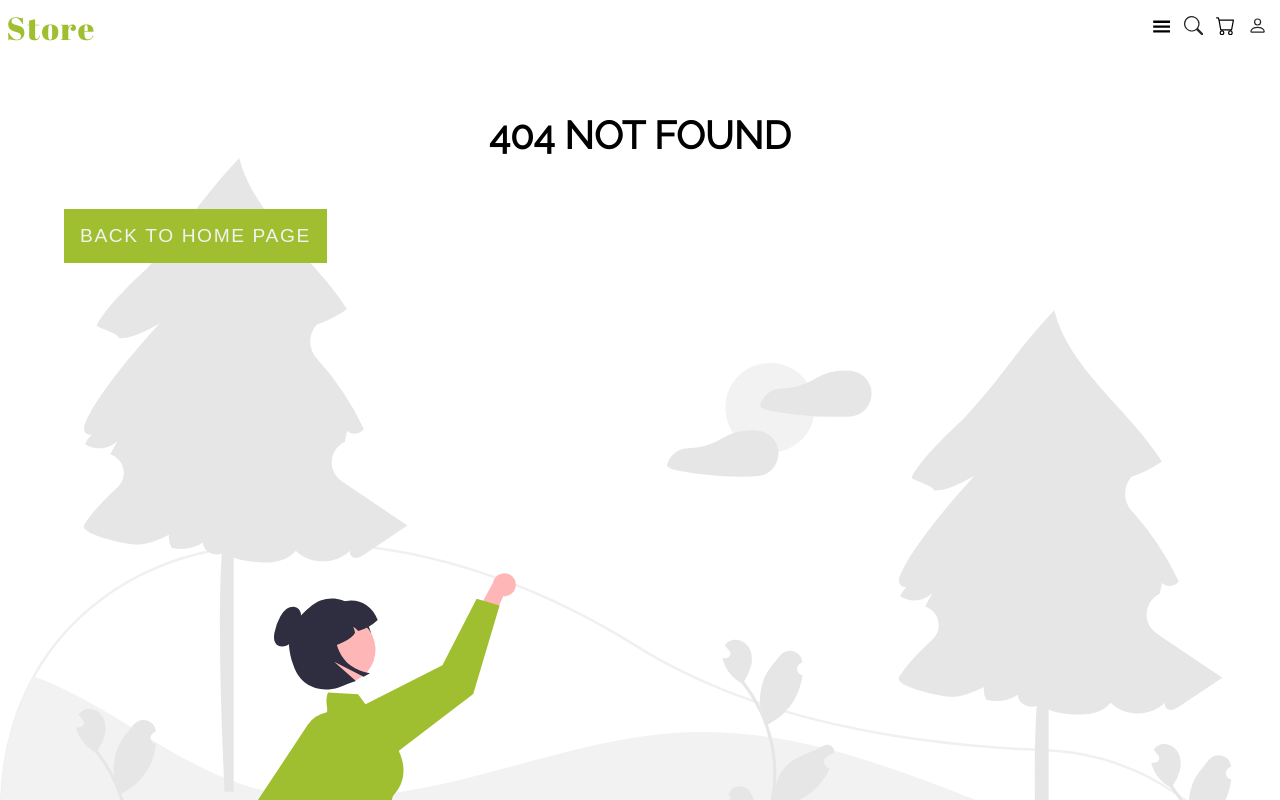
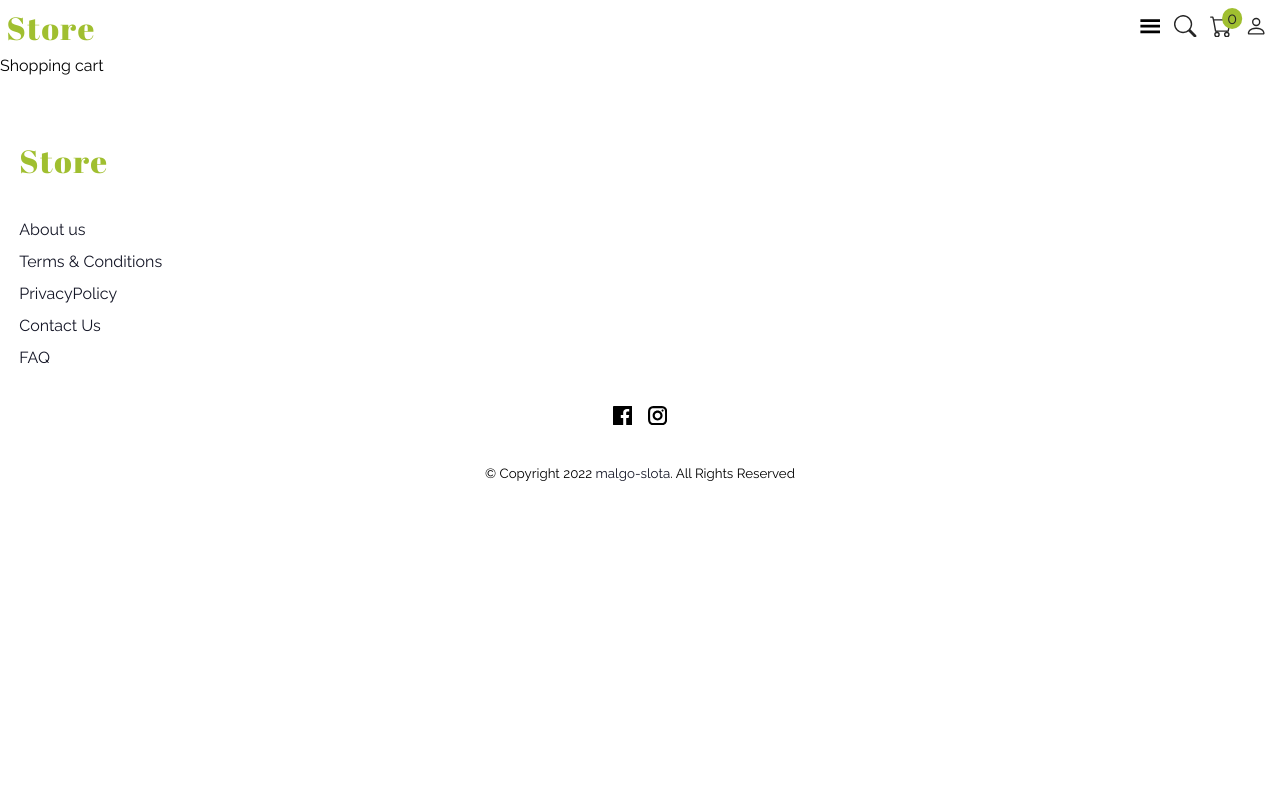
Before and after one commit to malgo-slota/e-commerce-app, a React (Create React App) app: page /cart in a window 1280 px wide. Before the commit this address had no page. Shown: the top 800 px of the page. Built offline with nearby package versions, Linux system fonts and the light colour scheme.

Commit message:
add to cart functionality

```diff
--- a/src/App.js
+++ b/src/App.js
@@ -1,5 +1,6 @@
 import React from "react";
 import { BrowserRouter} from "react-router-dom";
+import { CartProvider } from "./CartContext";
 //components
 import Header from './components/Header';
 import Pages from './pages/Pages';
@@ -8,12 +9,13 @@ import Footer from "./components/Footer";
 function App() {
 
   return (
-    <BrowserRouter>
-      <Header />
-      <Pages />
-      <Footer />
-    </BrowserRouter>
-
+    <CartProvider>
+      <BrowserRouter>
+        <Header />
+        <Pages />
+        <Footer />
+      </BrowserRouter>
+    </CartProvider>
   );
 }
 
--- /dev/null
+++ b/src/CartContext.js
@@ -0,0 +1,20 @@
+import { createContext, useState } from 'react';
+
+const CartContext = createContext();
+
+export function CartProvider({ children }) {
+
+    const [cartItems, setCartItems] = useState([]);
+
+    const addToCart = (title, price) => {
+        setCartItems((prevState) => [...prevState, {title, price}]);
+    };
+
+	return (
+		<CartContext.Provider value={{ cartItems, addToCart }}>
+			{children}
+		</CartContext.Provider>
+	);
+}
+
+export default CartContext;
--- a/src/components/BestRated.jsx
+++ b/src/components/BestRated.jsx
@@ -5,7 +5,6 @@ import styled from 'styled-components';
 import Rating from '@mui/material/Rating';
 //components
 import Buttons from '../components/Buttons';
-
 
 function BestRated () {
     const [bestRated, setBestRated] = useState([]);
@@ -38,7 +37,7 @@ function BestRated () {
                         <SplideSlide key={item.id}>
                             <ItemWrapper>
                                 <img src={item.image} alt={item.title}/>
-                                <Buttons id={item.id}/>
+                                <Buttons id={item.id} title={item.title} price={item.price}/>
                                 <Info>
                                     <p>{item.price}$</p>
                                     <RatingWrapper>
--- a/src/components/Buttons.jsx
+++ b/src/components/Buttons.jsx
@@ -1,9 +1,12 @@
-import React from "react";
+import React, { useContext } from "react";
+import CartContext from "../CartContext";
 import { Link } from 'react-router-dom';
 import { MdAddShoppingCart, MdRemoveRedEye } from 'react-icons/md';
 import styled from 'styled-components';
 
-function Buttons ( { id }) {
+function Buttons ( { id, title, price }) {
+
+    const { addToCart } = useContext(CartContext);
     return (
         <ButtonsWrapper>
             <Link to={`/product/${id}`}>
@@ -11,7 +14,7 @@ function Buttons ( { id }) {
                     <MdRemoveRedEye />
                 </button>
             </Link>
-            <button>
+            <button onClick={() => addToCart(title,price)}>
                 <MdAddShoppingCart />
             </button>
         </ButtonsWrapper>
--- a/src/components/Header.jsx
+++ b/src/components/Header.jsx
@@ -1,11 +1,14 @@
-import React from "react";
+import React, { useContext } from "react";
 import styled from 'styled-components';
 import { BsPerson, BsCart } from 'react-icons/bs';
 import { GiHamburgerMenu } from 'react-icons/gi';
 import { NavLink } from 'react-router-dom';
 import { BsSearch } from 'react-icons/bs';
+import CartContext from '../CartContext.js';
 
 function Header () {
+    const { cartItems } = useContext(CartContext);
+
     return (
         <Nav>
             <Logo to="/">
@@ -18,11 +21,13 @@ function Header () {
                 <NavLink to={"/search"}>
                     <BsSearch />
                 </NavLink>
-                <BsCart />
+                <ShoppingCart to={"/cart"}>
+                    <BsCart />
+                    <div>{cartItems.length}</div>
+                </ShoppingCart>
                 <NavLink to={"/login"}>
                     <BsPerson />
                 </NavLink>
-
             </NavLinks>
         </Nav>
     );
@@ -53,9 +58,26 @@ const NavLinks = styled.div`
       color: rgb(38, 38, 38);
   }
   svg {
-      font-size: 1.2rem;
+      font-size: 1.4rem;
       margin: 0.4rem ;
   }
 `;
 
+const ShoppingCart = styled(NavLink)`
+        position: relative;
+    div {
+          background: rgb(160, 191, 48);
+          border-radius: 20px;
+          position: absolute;
+          display: flex;
+          justify-content: center;
+          align-items: center;
+          top: 0;
+          right: 0;
+          transform: translate(20%, 0%);
+          width: 1.3rem;
+          height: 1.3rem;
+    }
+`;
+
 export default Header;
--- /dev/null
+++ b/src/pages/Cart.jsx
@@ -0,0 +1,23 @@
+import React, { useContext } from "react";
+import CartContext from '../CartContext';
+
+function Cart () {
+
+    const { cartItems } = useContext(CartContext);
+
+    return (
+        <div>
+            Shopping cart
+            {cartItems.map((item)=> {
+                return (
+                    <div>
+                        <h3>{item.title}</h3>
+                        <p>{item.price}</p>
+                    </div>
+                );
+            })}
+        </div>
+    );
+}
+
+export default Cart;
--- a/src/pages/CategoryShopSection.jsx
+++ b/src/pages/CategoryShopSection.jsx
@@ -30,7 +30,7 @@ function CategoryShopSection () {
                     return (
                         <ItemWrapper>
                             <img src={product.image} alt={product.title}/>
-                            <Buttons id={product.id}/>
+                            <Buttons id={product.id} title={product.title} price={product.price}/>
                             <Info>
                                 <p>{product.price}$</p>
                                 <RatingWrapper>
--- a/src/pages/Pages.jsx
+++ b/src/pages/Pages.jsx
@@ -10,6 +10,7 @@ import ShopSection from "./ShopSection.jsx";
 import CategoryShopSection from "./CategoryShopSection";
 import NotFound from "../components/NotFound.jsx";
 import SearchResults from "./SearchResults.jsx";
+import Cart from "./Cart";
 
 function Pages() {
   const location = useLocation();
@@ -23,6 +24,7 @@ function Pages() {
           <Route path="/products" element={<ShopSection/>}/>
           <Route path="/products/category/:category" element={<CategoryShopSection/>}/>
           <Route path="/search" element={<SearchResults />}/>
+          <Route path="/cart" element={<Cart />}/>
           <Route path="*" element={<NotFound/>}/>
       </Routes>
   );
--- a/src/pages/Product.jsx
+++ b/src/pages/Product.jsx
@@ -1,8 +1,11 @@
-import React, { useState, useEffect} from "react";
+import React, { useState, useEffect, useContext} from "react";
 import { useParams } from 'react-router-dom';
 import styled from 'styled-components';
+import CartContext from '../CartContext';
 
 function Product() {
+    const { addToCart } = useContext(CartContext);
+
     const [product, setProduct] = useState({});
     let params = useParams();
 
@@ -26,7 +29,7 @@ function Product() {
                 {product.description}
             </Desc>
             <p>{product.price}$</p>
-            <button>
+            <button onClick={() => addToCart(product.title, product.price)}>
                 Add to cart
             </button>
        </Wrapper>
--- a/src/pages/SearchResults.jsx
+++ b/src/pages/SearchResults.jsx
@@ -34,7 +34,7 @@ function SearchResults () {
                                 return(
                                     <ItemWrapper>
                                         <img src={item.image} alt={item.title}/>
-                                        <Buttons id={item.id}/>
+                                        <Buttons id={item.id} title={item.title} price={item.price}/>
                                         <Info>
                                             <h3>{item.title}</h3>
                                             <p>{item.price}$</p>
--- a/src/pages/ShopSection.jsx
+++ b/src/pages/ShopSection.jsx
@@ -29,7 +29,7 @@ function ShopSection () {
                     return (
                         <ItemWrapper>
                             <img src={product.image} alt={product.title}/>
-                            <Buttons id={product.id} />
+                            <Buttons id={product.id} title={product.title} price={product.price}/>
                             <Info>
                                 <p>{product.price}$</p>
                                 <RatingWrapper>
```
